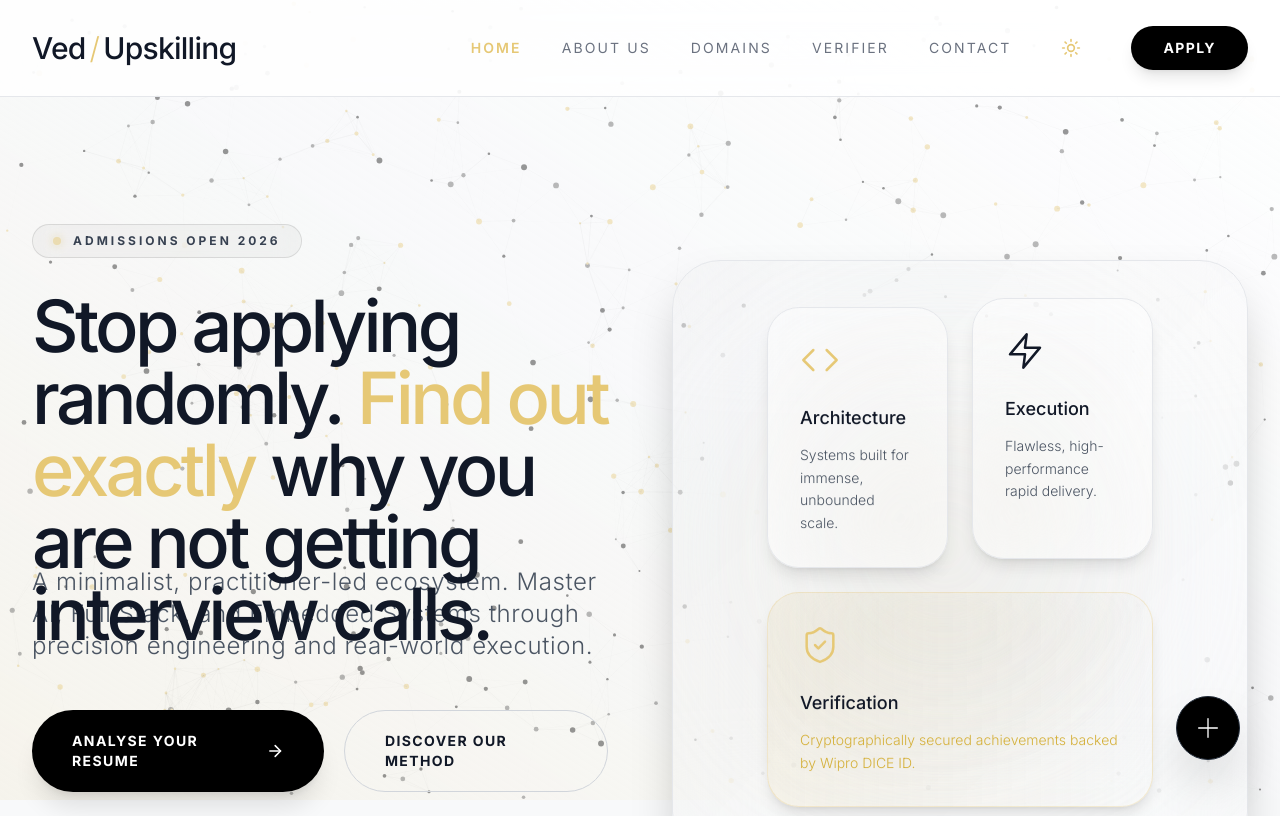
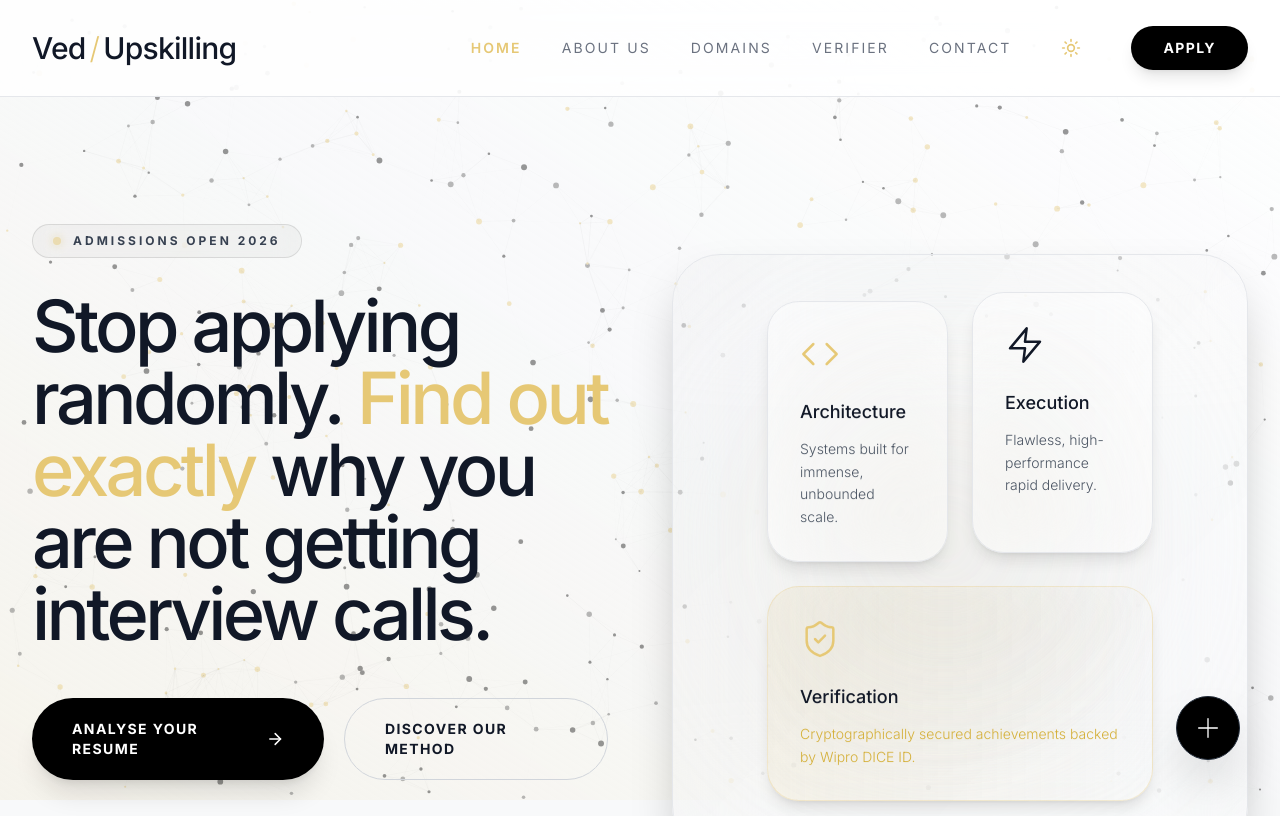
Before and after one commit to MihirManas/ved-demo, a Next.js app: page / in a window 1280 px wide. Shown: the top 816 px of the page. Built offline with nearby package versions, Linux system fonts and the light colour scheme.

Commit message:
fix: resolve overlapping hero text and hard-fix domains TOC positioning

```diff
--- a/src/app/domains/page.tsx
+++ b/src/app/domains/page.tsx
@@ -75,8 +75,8 @@ export default function Domains() {
 
         <div className="flex flex-col lg:flex-row gap-16 relative">
           {/* Left Sidebar - Table of Contents */}
-          <div className="lg:w-1/4 flex-shrink-0 hidden lg:block">
-            <div className="sticky top-32">
+          <div className="lg:w-1/4 flex-shrink-0 hidden lg:block relative">
+            <div className="fixed top-40 w-[22%] xl:w-[280px]">
               <h3 className="text-gray-900 dark:text-white font-bold tracking-[0.2em] uppercase text-sm mb-8">Table of Contents</h3>
               <nav className="flex flex-col space-y-2 relative">
                 <div className="absolute -left-12 top-0 w-64 h-64 bg-[#E6C875]/5 rounded-full blur-[80px] pointer-events-none z-0"></div>
--- a/src/app/page.tsx
+++ b/src/app/page.tsx
@@ -66,20 +66,16 @@ export default function Home() {
                   <span className="text-xs font-bold text-gray-700 dark:text-white/80 uppercase tracking-[0.25em]">Admissions Open 2026</span>
                 </div>
 
-                <div className="h-[240px] sm:h-[180px] md:h-[220px] lg:h-[260px] flex items-center relative mb-4">
+                <div className="grid relative mb-12 items-start">
                   {heroContent.map((item, idx) => (
                     <h1
                       key={idx}
-                      className={`absolute top-0 left-0 w-full text-5xl md:text-6xl lg:text-7xl font-medium text-gray-900 dark:text-white tracking-tighter leading-[1.05] transition-all duration-700 ease-in-out ${idx === heroIndex ? 'opacity-100 translate-y-0' : 'opacity-0 translate-y-4 pointer-events-none'}`}
+                      className={`col-start-1 row-start-1 w-full text-5xl md:text-6xl lg:text-7xl font-medium text-gray-900 dark:text-white tracking-tighter leading-[1.05] transition-all duration-700 ease-in-out ${idx === heroIndex ? 'opacity-100 translate-y-0' : 'opacity-0 translate-y-4 pointer-events-none'}`}
                     >
                       {item.text}
                     </h1>
                   ))}
                 </div>
-
-                <p className="text-xl md:text-2xl text-gray-600 dark:text-white/60 mb-12 font-light leading-relaxed tracking-wide max-w-xl">
-                  A minimalist, practitioner-led ecosystem. Master AI, Full Stack, and Embedded Systems through precision engineering and real-world execution.
-                </p>
 
                 <div className="flex flex-col sm:flex-row gap-5">
                   <Link
```
